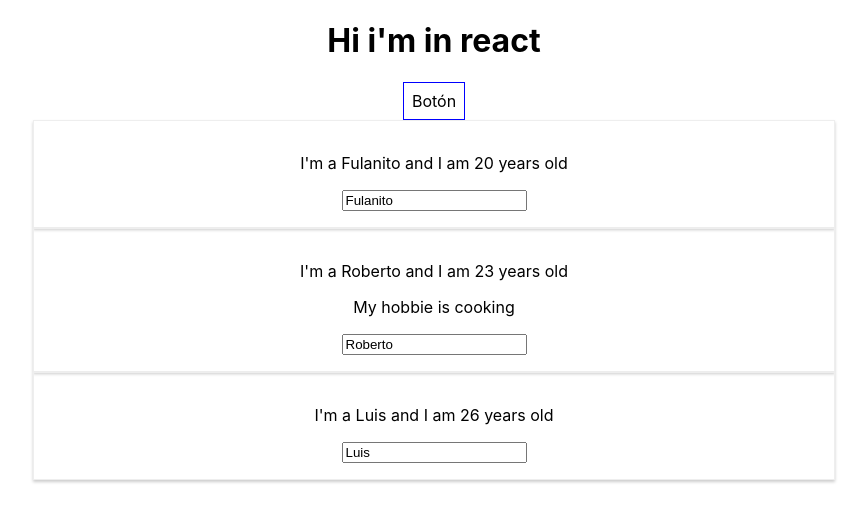
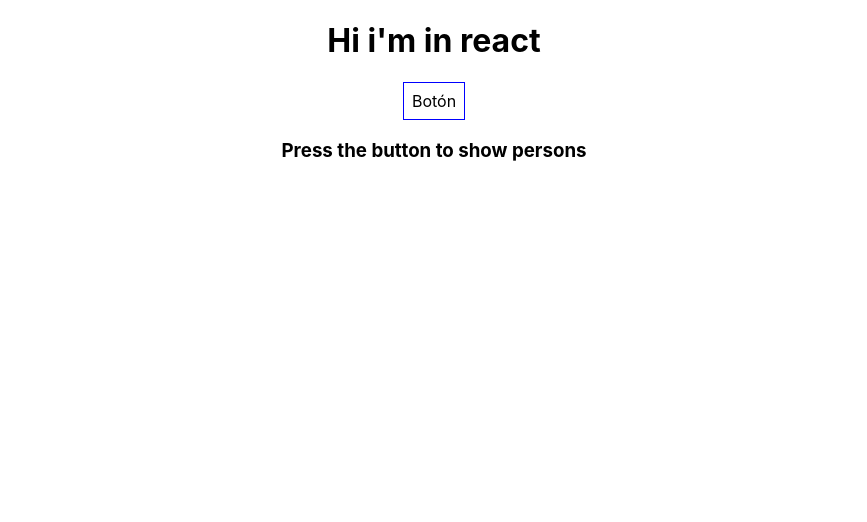
Before and after one commit to jairovera17/react-playground, a React (Create React App) app: page / in a window 1280 px wide. Shown: the top 522 px of the page, without its empty margins (206-1073 px from the left). Built offline with nearby package versions, Linux system fonts and the light colour scheme.

Commit message:
Conditional rendering

```diff
--- a/src/App.js
+++ b/src/App.js
@@ -1,4 +1,4 @@
-import React, { Component } from 'react';
+import React, {Component} from 'react';
 import './App.css';
 import Person from "./Person/Person"
 
@@ -6,18 +6,19 @@ import Person from "./Person/Person"
 class App extends Component {
     state = {
         persons: [
-      { name: "Fulanito", age: 20 },
-      { name: "Roberto", age: 23 },
-      { name: "Luis", age: 26 }
-    ]
+            {name: "Fulanito", age: 20},
+            {name: "Roberto", age: 23},
+            {name: "Luis", age: 26}
+        ],
+        showPersons: false
     }
 
     switchNameHandler = () => {
         this.setState({
             persons: [
-        { name: "Lunita", age: 20 },
-        { name: "José", age: 23 },
-        { name: "Lenovo", age: 26 }
+                {name: "Lunita", age: 20},
+                {name: "José", age: 23},
+                {name: "Lenovo", age: 26}
             ]
         })
     }
@@ -25,15 +26,20 @@ class App extends Component {
     nameChangedHandler = (event) => {
         this.setState({
             persons: [
-        { name: "Lunita", age: 20 },
-        { name: event.target.value, age: 23 },
-        { name: "Lenovo", age: 26 }
+                {name: "Lunita", age: 20},
+                {name: event.target.value, age: 23},
+                {name: "Lenovo", age: 26}
             ]
         })
     }
 
+    togglePersonsHandler = () => {
+        this.setState({
+            showPersons: !this.state.showPersons
+        })
+    }
+
     render() {
-
         const style = {
             backgroundColor: "white",
             font: "inherit",
@@ -46,10 +52,13 @@ class App extends Component {
                 <h1>Hi i'm in react</h1>
                 <button
                     style={style}
-            onClick={this.switchNameHandler} >Botón</button>
+                    onClick={this.togglePersonsHandler}>Botón
+                </button>
+                {this.state.showPersons ?
+                    <div>
                         <Person
                             name={this.state.persons[0].name}
-            age={this.state.persons[0].age} />
+                            age={this.state.persons[0].age}/>
                         <Person
                             name={this.state.persons[1].name}
                             age={this.state.persons[1].age}
@@ -57,9 +66,14 @@ class App extends Component {
                         >My hobbie is cooking</Person>
                         <Person
                             name={this.state.persons[2].name}
-            age={this.state.persons[2].age} />
+                            age={this.state.persons[2].age}/>
+                    </div> : <div>
+                        <h3>Press the button to show persons</h3>
+                    </div>
+                }
             </div>
         )
     }
 }
+
 export default App
```
Lines whose indentation alone changed are shown as unchanged.
